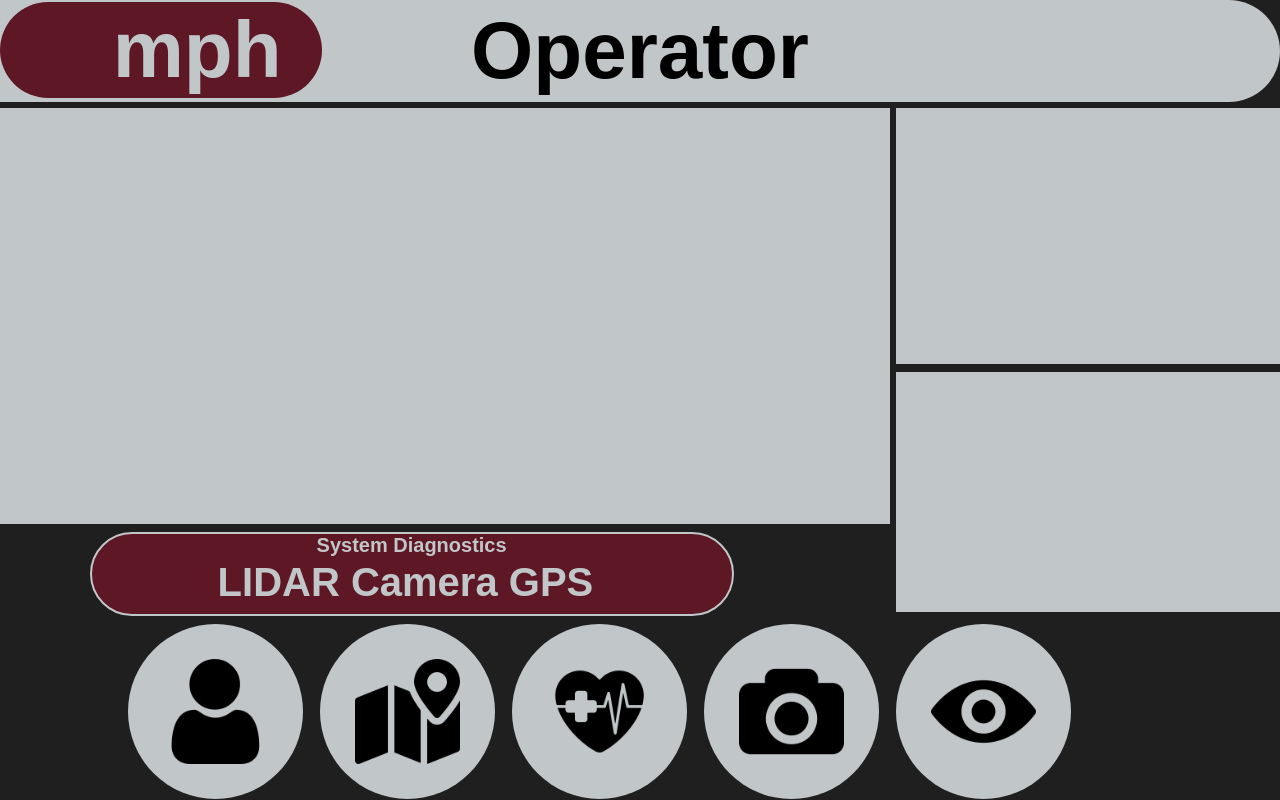
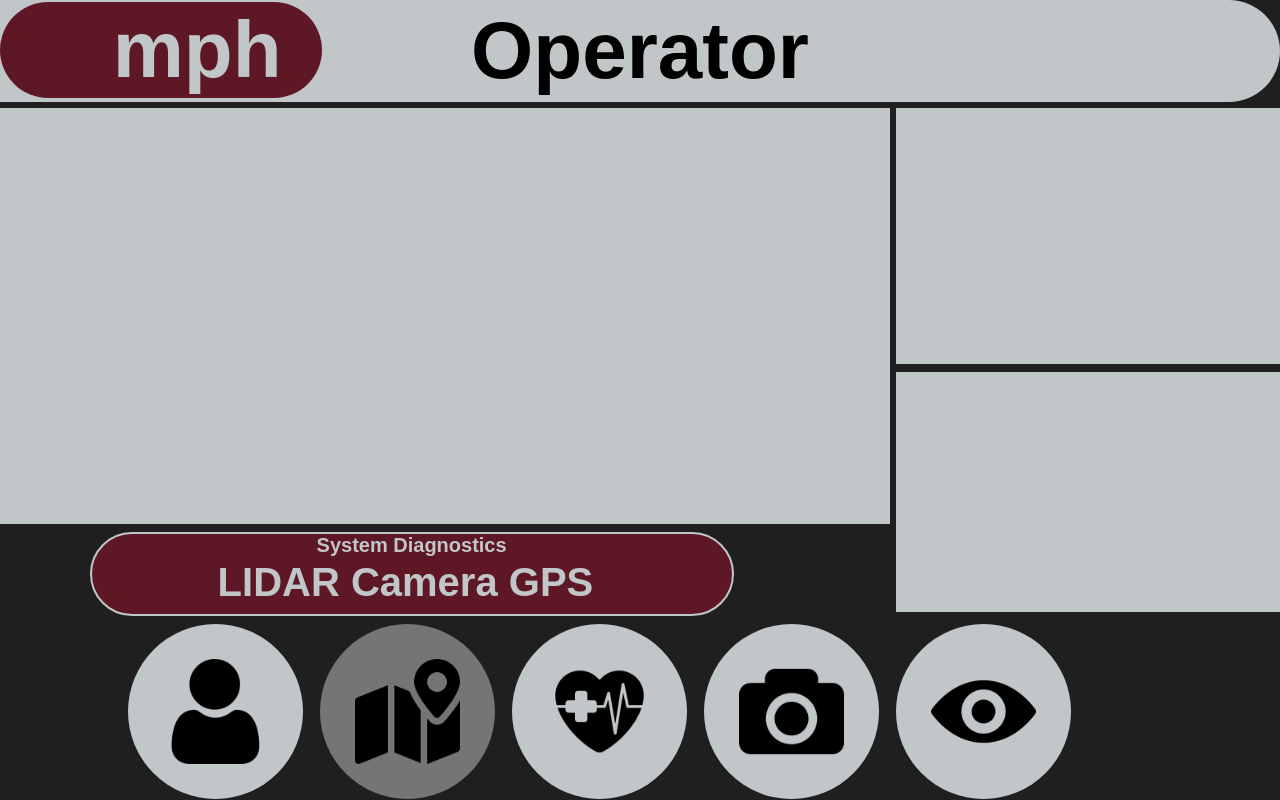
Before and after one commit to HBWright/CAVS-Group-2-HCI, a React (Vite) app in the folder CavsUI/CavsUiReact/: page /operator in a window 1280 px wide. Built offline with nearby package versions, Linux system fonts and the light colour scheme.

Commit message:
Change to Map Button
Altered Color of the map button on operator map page to display that you are on that page

```diff
--- a/CavsUI/CavsUiReact/src/Home/HomePageButtons.module.css
+++ b/CavsUI/CavsUiReact/src/Home/HomePageButtons.module.css
@@ -69,7 +69,7 @@
     right: 2%;
 }
 
-/*  */
+/* Active Button Color */
 .ButtonActive{
     background-color: #777777;
 }
--- a/CavsUI/CavsUiReact/src/Operator/OperatorMapPage.tsx
+++ b/CavsUI/CavsUiReact/src/Operator/OperatorMapPage.tsx
@@ -13,8 +13,8 @@ function Operator() {
         onClick={() => navigate("/")}
       ></button>
       <button
-        className={styles.OperatorButtonMap}
-        onClick={() => navigate("/")}
+        className={`${styles.OperatorButtonMap}
+      ${styles.ButtonActive}`}
       ></button>
       <button
         className={styles.OperatorButtonSys}
--- a/CavsUI/CavsUiReact/src/Operator/OperatorPageButtons.module.css
+++ b/CavsUI/CavsUiReact/src/Operator/OperatorPageButtons.module.css
@@ -107,3 +107,8 @@
     justify-content: center;
     align-items: center;
 }
+
+/* Active Button Color */
+.ButtonActive{
+    background-color: #737577;
+}
```
